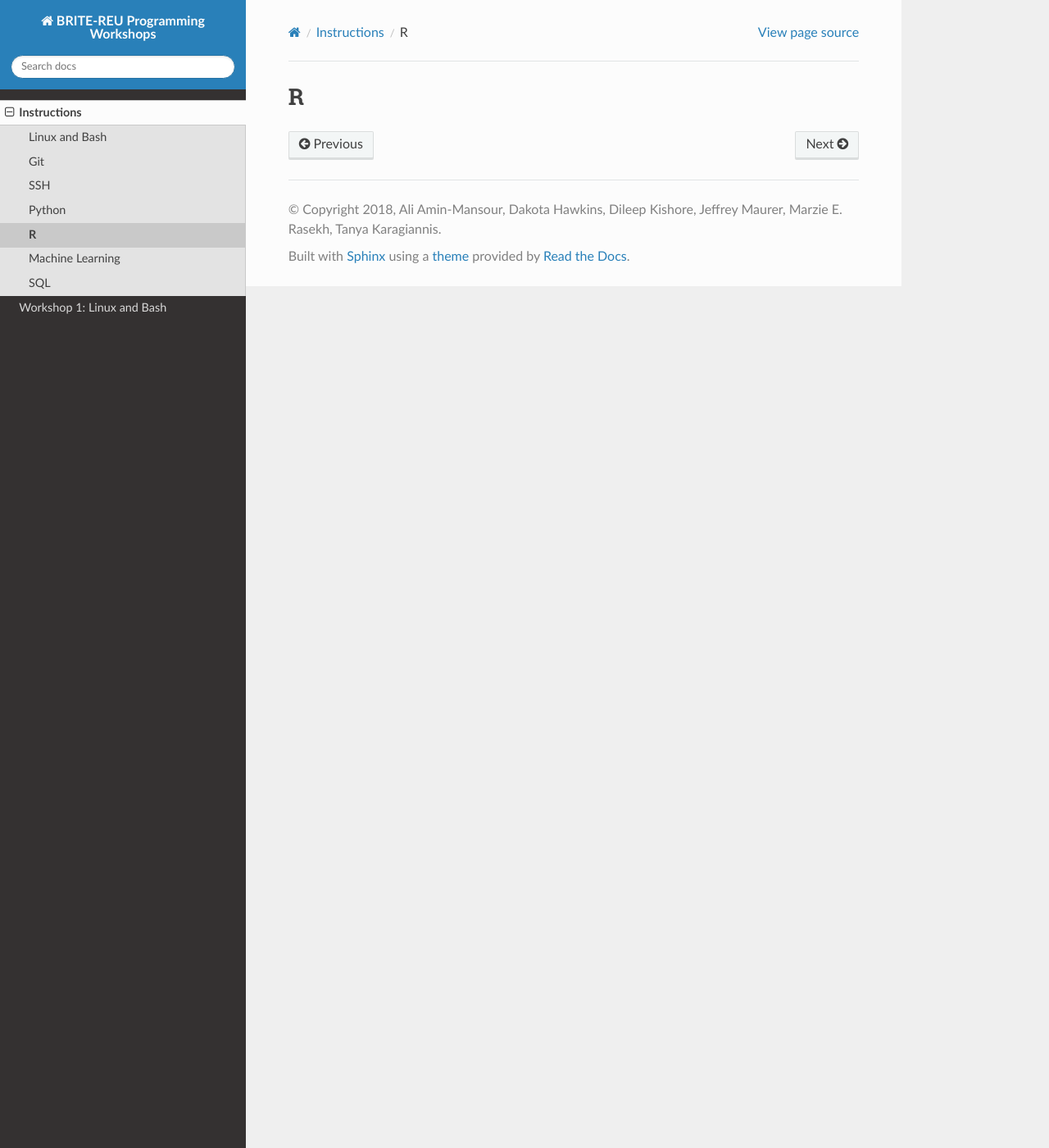
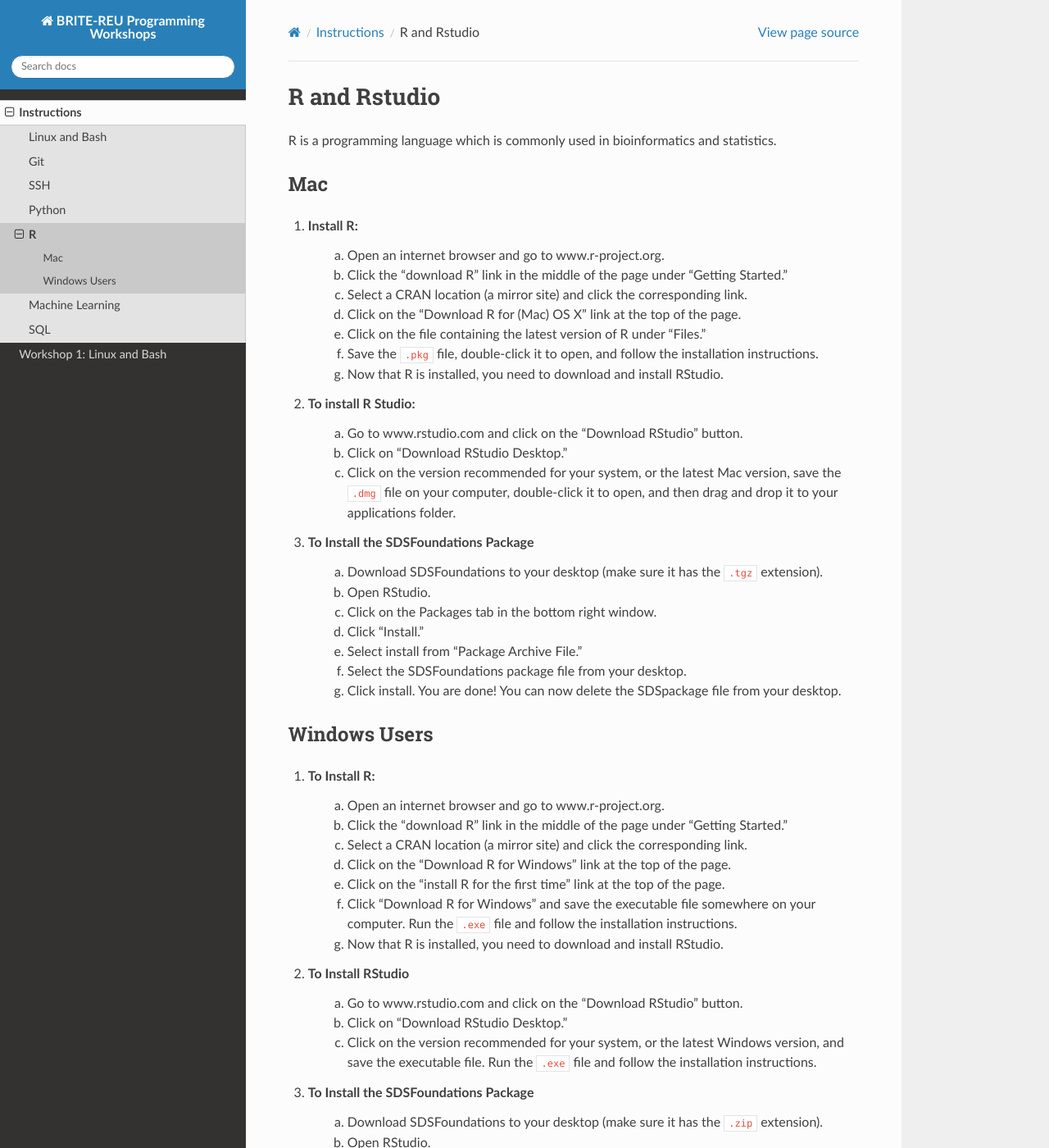
Before and after one commit to BRITE-REU/programming-workshops, a Sphinx documentation site: the page built from source/workshops/00_instructions/r.rst, in a window 1280 px wide and 1400 px high. Shown: the whole window at 82% size. Built offline with Sphinx 7.4.7 and the Read the Docs theme 2.0.0, drawn with Linux system fonts in a browser that asks for light colours; some of the changed text lies outside the part shown.

Commit message:
Added instructions for R

```diff
--- a/source/workshops/00_instructions/r.rst
+++ b/source/workshops/00_instructions/r.rst
@@ -1,2 +1,53 @@
-R
+R and Rstudio
 ====================
+
+R is a programming language which is commonly used in bioinformatics and statistics.
+
+Mac
+--------------------
+
+1. Install R:
+    a. Open an internet browser and go to www.r-project.org.
+    b. Click the "download R" link in the middle of the page under "Getting Started."
+    c. Select a CRAN location (a mirror site) and click the corresponding link.
+    d. Click on the "Download R for (Mac) OS X" link at the top of the page.
+    e. Click on the file containing the latest version of R under "Files."
+    f. Save the ``.pkg`` file, double-click it to open, and follow the installation instructions.
+    g. Now that R is installed, you need to download and install RStudio.
+2. To install R Studio:
+    a. Go to www.rstudio.com and click on the "Download RStudio" button.
+    b. Click on "Download RStudio Desktop."
+    c. Click on the version recommended for your system, or the latest Mac version, save the ``.dmg`` file on your computer, double-click it to open, and then drag and drop it to your applications folder.
+3. To Install the SDSFoundations Package
+    a. Download SDSFoundations to your desktop (make sure it has the ``.tgz`` extension).
+    b. Open RStudio.
+    c. Click on the Packages tab in the bottom right window.
+    d. Click "Install."
+    e. Select install from "Package Archive File."
+    f. Select the SDSFoundations package file from your desktop.
+    g. Click install. You are done! You can now delete the SDSpackage file from your desktop.
+
+
+Windows Users
+--------------------
+
+1. To Install R:
+    a. Open an internet browser and go to www.r-project.org.
+    b. Click the "download R" link in the middle of the page under "Getting Started."
+    c. Select a CRAN location (a mirror site) and click the corresponding link.
+    d. Click on the "Download R for Windows" link at the top of the page.
+    e. Click on the "install R for the first time" link at the top of the page.
+    f. Click "Download R for Windows" and save the executable file somewhere on your computer.  Run the ``.exe`` file and follow the installation instructions.
+    g. Now that R is installed, you need to download and install RStudio.
+2. To Install RStudio
+    a. Go to www.rstudio.com and click on the "Download RStudio" button.
+    b. Click on "Download RStudio Desktop."
+    c. Click on the version recommended for your system, or the latest Windows version, and save the executable file.  Run the ``.exe`` file and follow the installation instructions.
+3. To Install the SDSFoundations Package
+    a. Download SDSFoundations to your desktop (make sure it has the ``.zip`` extension).
+    b. Open RStudio.
+    c. Click on the Packages tab in the bottom right window.
+    d. Click "Install."
+    e. Select install from "Package Archive File."
+    f. Select the SDSFoundations package file from your desktop.
+    g. Click install. You are done! You can now delete the SDSpackage file from your desktop.
```
